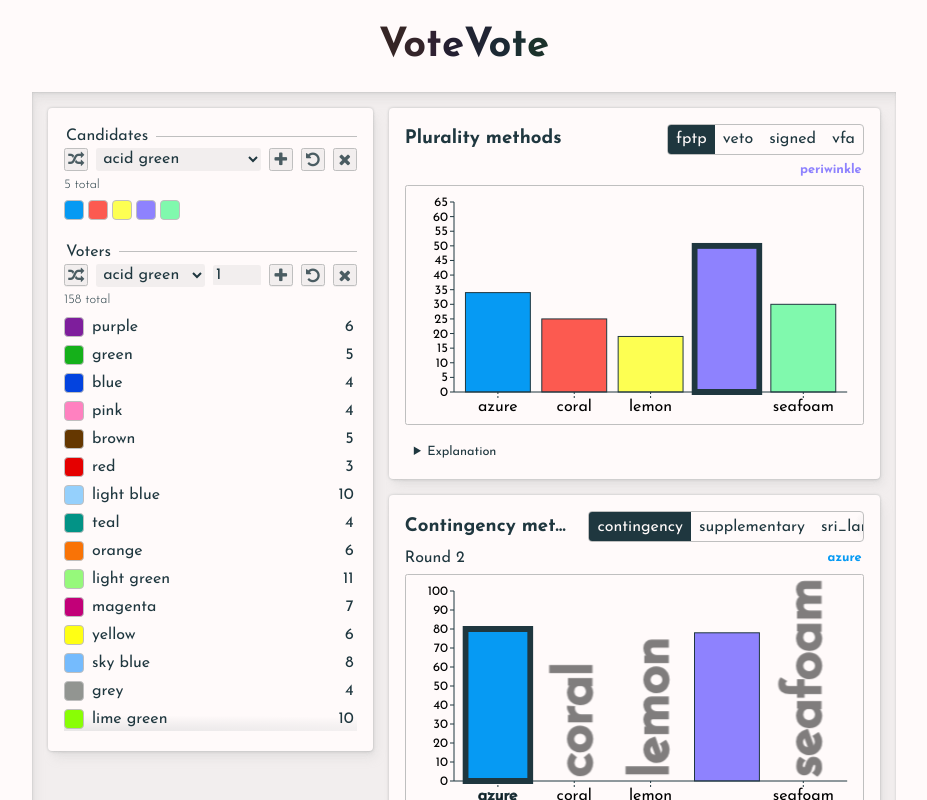
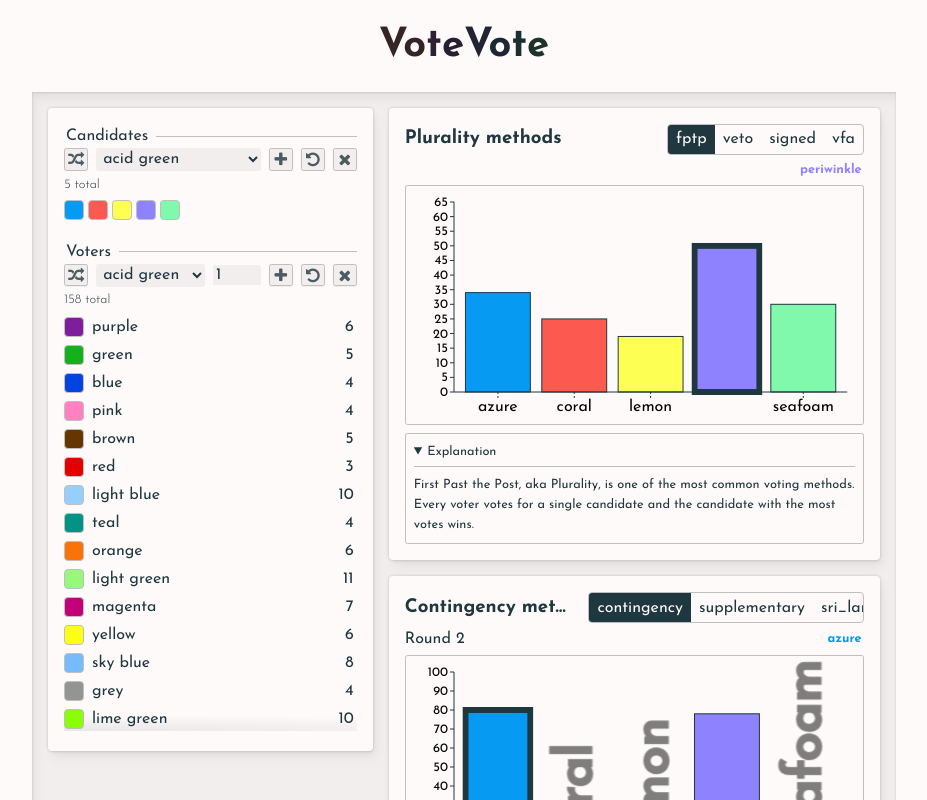
Before and after one commit to tif-calin/votevote, a React (Create React App) app: page / in a window 1280 px wide. Shown: the whole page, without its empty margins (176-1103 px from the left). Built offline with nearby package versions, Linux system fonts and the light colour scheme.

Commit message:
first block's explanation defaults to open

```diff
--- a/src/views/home/OutputRight.tsx
+++ b/src/views/home/OutputRight.tsx
@@ -27,6 +27,7 @@ const OutputRight: React.FC<Props> = ({ data, dataFull }) => {
         title="Plurality"
         methods={['fptp', 'veto', 'signed', 'vfa']}
         results={dataFull}
+        explanationDefaultsOpen={true}
       />
       <ContingencyBlock
         data={data}
--- a/src/views/home/blocks/Block/Block.tsx
+++ b/src/views/home/blocks/Block/Block.tsx
@@ -17,6 +17,7 @@ interface Props {
   winners?: string[];
   isPaused?: boolean;
   handlePause?: () => void;
+  explanationDefaultsOpen?: boolean;
 };
 
 const Container = styled.div`
@@ -30,7 +31,8 @@ const Block: React.FC<Props> = ({
   title, info, round, winners = [],
   method, setMethod,
   isPaused = false, handlePause,
-  children
+  children,
+  explanationDefaultsOpen = false,
 }) => {
   const options = React.useMemo(() => {
     return Object.keys(info);
@@ -57,6 +59,7 @@ const Block: React.FC<Props> = ({
 
       <BlockBottom
         explanation={explanation}
+        explanationDefaultsOpen={explanationDefaultsOpen}
       />
     </Container>
   );
--- a/src/views/home/blocks/Block/BlockBottom.tsx
+++ b/src/views/home/blocks/Block/BlockBottom.tsx
@@ -32,13 +32,18 @@ const Explanation = styled.details`
 
 interface Props {
   explanation?: string;
+  explanationDefaultsOpen?: boolean;
 };
 
-const BlockBottom: React.FC<Props> = ({ explanation }) => {
-
+const BlockBottom: React.FC<Props> = ({
+  explanation,
+  explanationDefaultsOpen = false,
+ }) => {
   if (!explanation) return null;
   else return (
-    <Explanation>
+    <Explanation
+      open={explanationDefaultsOpen}
+    >
       <summary>Explanation</summary>
       <p>{explanation}</p>
     </Explanation>
--- a/src/views/home/blocks/StaticBlock.tsx
+++ b/src/views/home/blocks/StaticBlock.tsx
@@ -11,12 +11,14 @@ interface Props {
   results: {
     [method: string]: ResultFull;
   };
+  explanationDefaultsOpen?: boolean;
 };
 
 const StaticBlock: React.FC<Props> = ({
   title,
   methods,
-  results
+  results,
+  explanationDefaultsOpen = false,
 }) => {
   const [selectedMethod, setSelectedMethod] = React.useState<string>(methods[0]);
 
@@ -49,6 +51,7 @@ const StaticBlock: React.FC<Props> = ({
       setMethod={setSelectedMethod}
       info={blockInfo}
       winners={results?.[selectedMethod]?.winners || []}
+      explanationDefaultsOpen={explanationDefaultsOpen}
     >
       {results[selectedMethod] ? <BarChart
         bars={bars}
```
Also changed, not shown: 1 other file (tests, documents, lock files or other folders).
